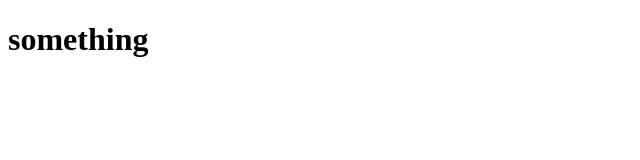
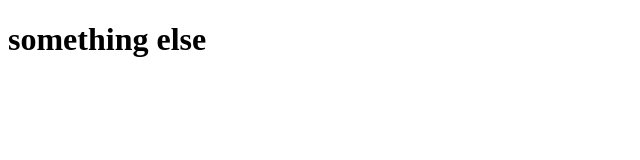
Before and after one commit to abbyc01/project-1, a plain HTML site: page index.html in a window 1280 px wide. Shown: the full height of the page, 0-640 px from the left. Drawn offline with Linux system fonts and the light colour scheme.

Commit message:
initialize repository

```diff
--- a/index.html
+++ b/index.html
@@ -6,6 +6,6 @@
     <title>Project 1</title>
 </head>
 <body>
-    <h1>something</h1>
+    <h1>something else</h1>
 </body>
 </html>
```
